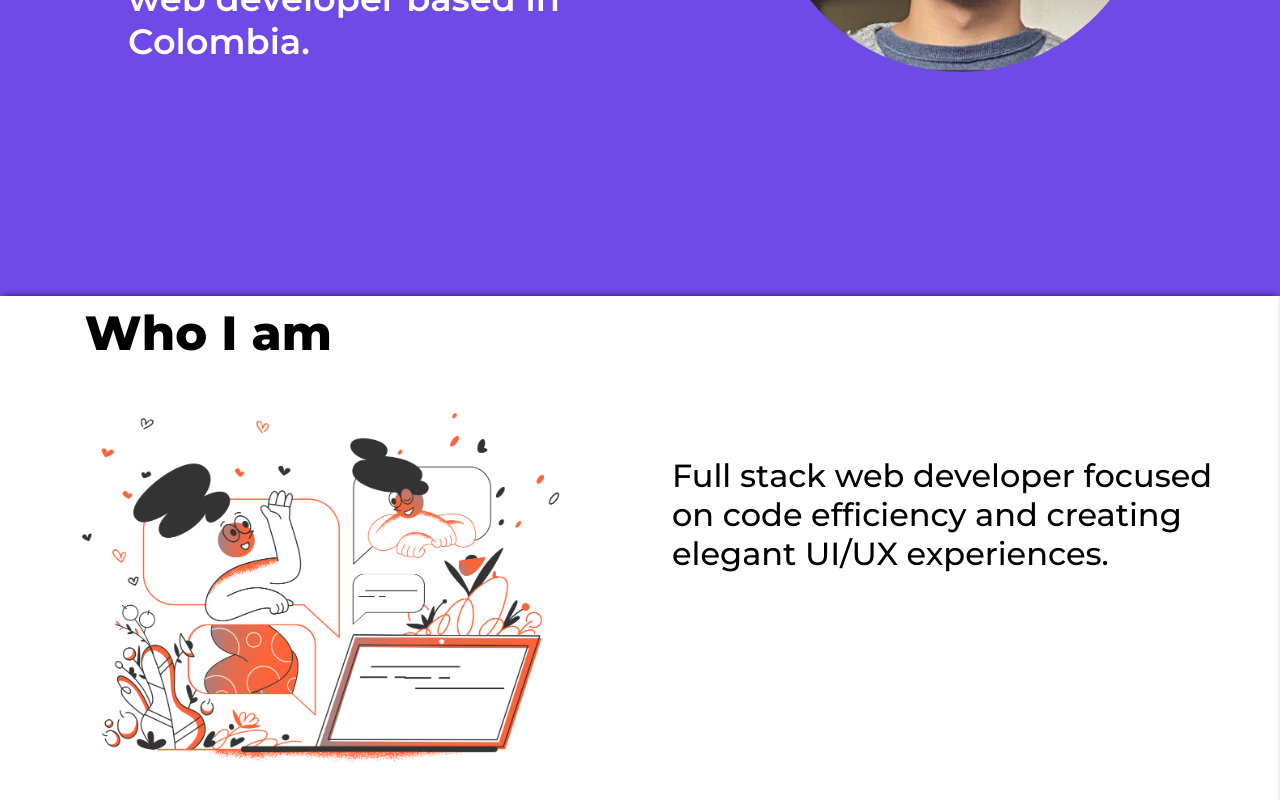
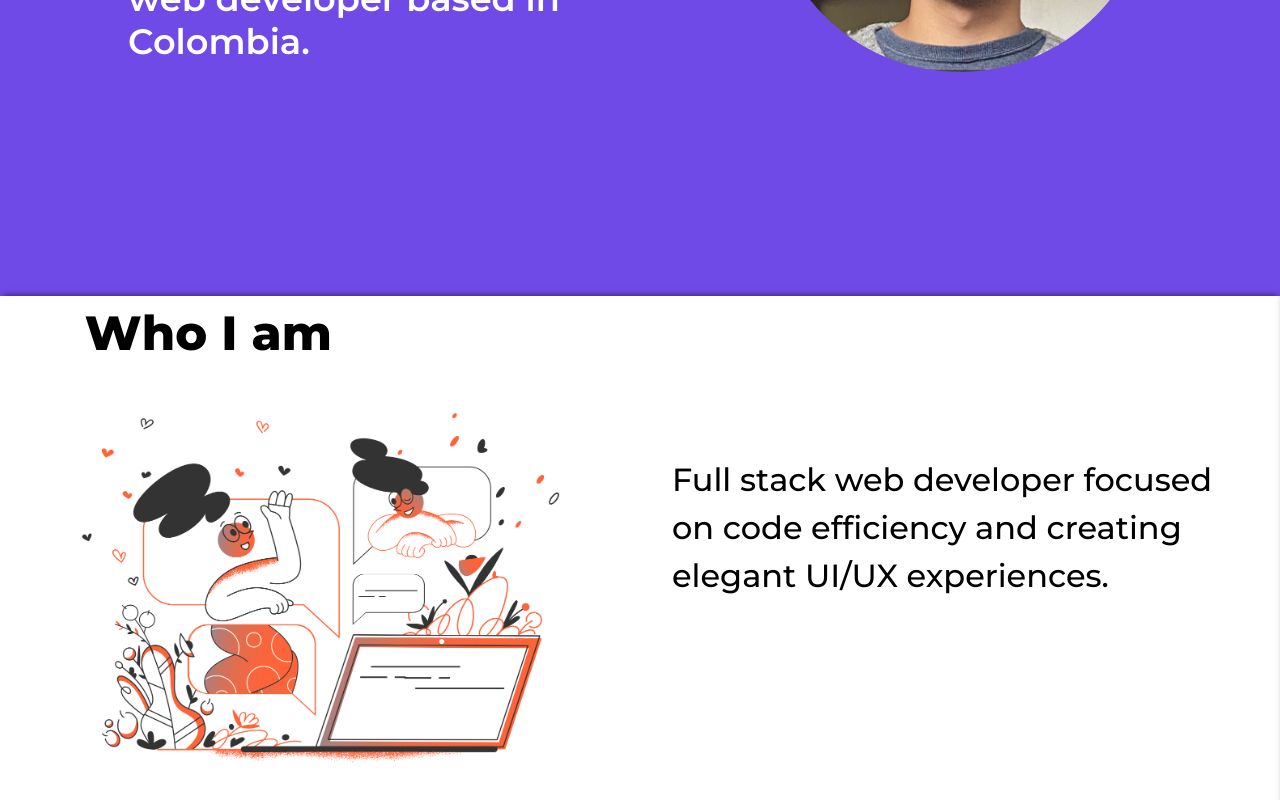
Before and after one commit to JPGomezCuervo/Portfolio, a React (Create React App) app in the folder client/: page / in a window 1280 px wide. Shown: the part 504-1304 px from the top of the page. Built offline with nearby package versions, Linux system fonts and the light colour scheme; no server answers.

Commit message:
Improve line heights

```diff
--- a/client/src/components/Experience/Experience.module.css
+++ b/client/src/components/Experience/Experience.module.css
@@ -24,7 +24,6 @@
     margin-right: 10rem;
     margin-bottom: 0;
     margin-top: .5rem;
-
 }
 
 .LeftContainer img {
@@ -37,11 +36,12 @@
 }
 .RightContainer h3 {
     font-family: "Montserrat-Regular";
-    padding-top: 9rem;
+    padding-top: 8rem;
     padding-left: 2rem;
     font-size: 1.6rem;
     text-align: left;
     font-weight: 200;
     width: 85%;
+    line-height: 2.5rem;
 
 }
--- a/client/src/components/WhoIAm/WhoIAm.module.css
+++ b/client/src/components/WhoIAm/WhoIAm.module.css
@@ -45,4 +45,5 @@
     width: fit-content;
     padding-right: 10%;
     padding-left: 5%;
+    line-height: 3rem;
 }
```
